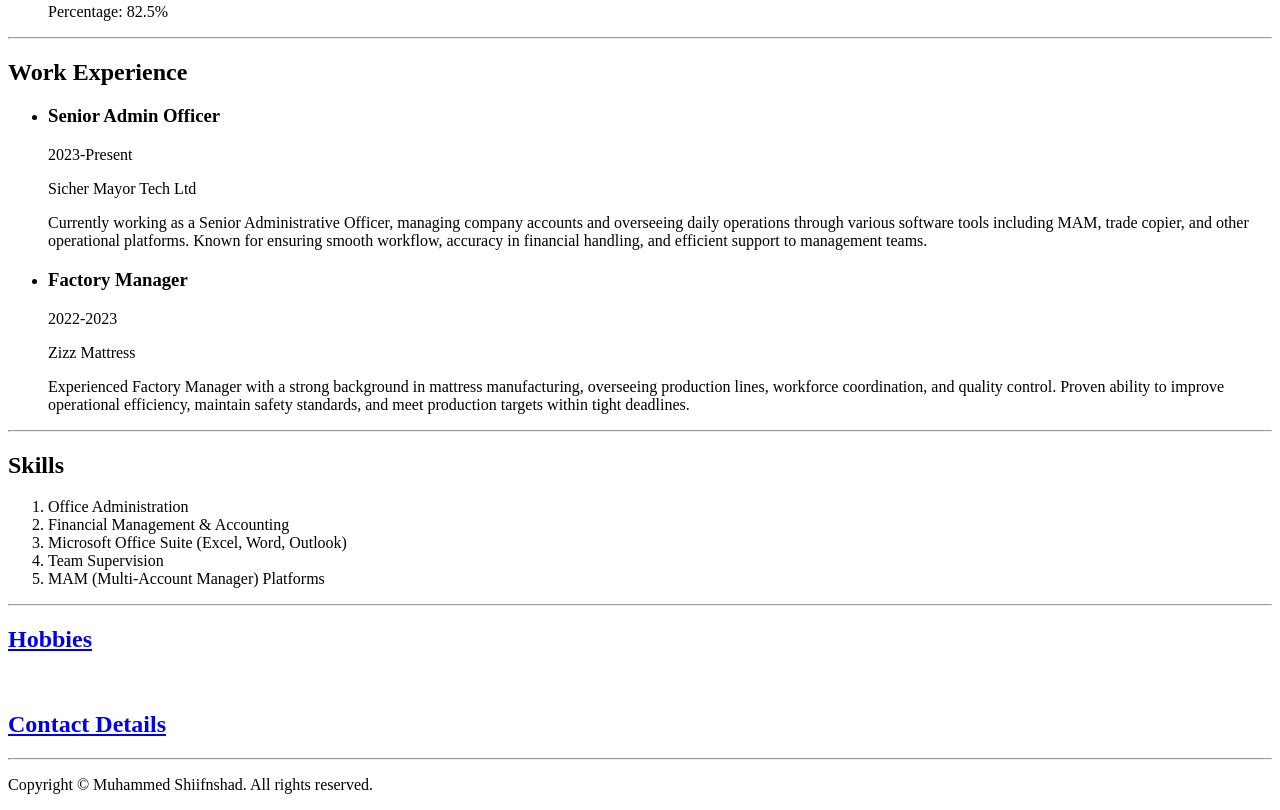
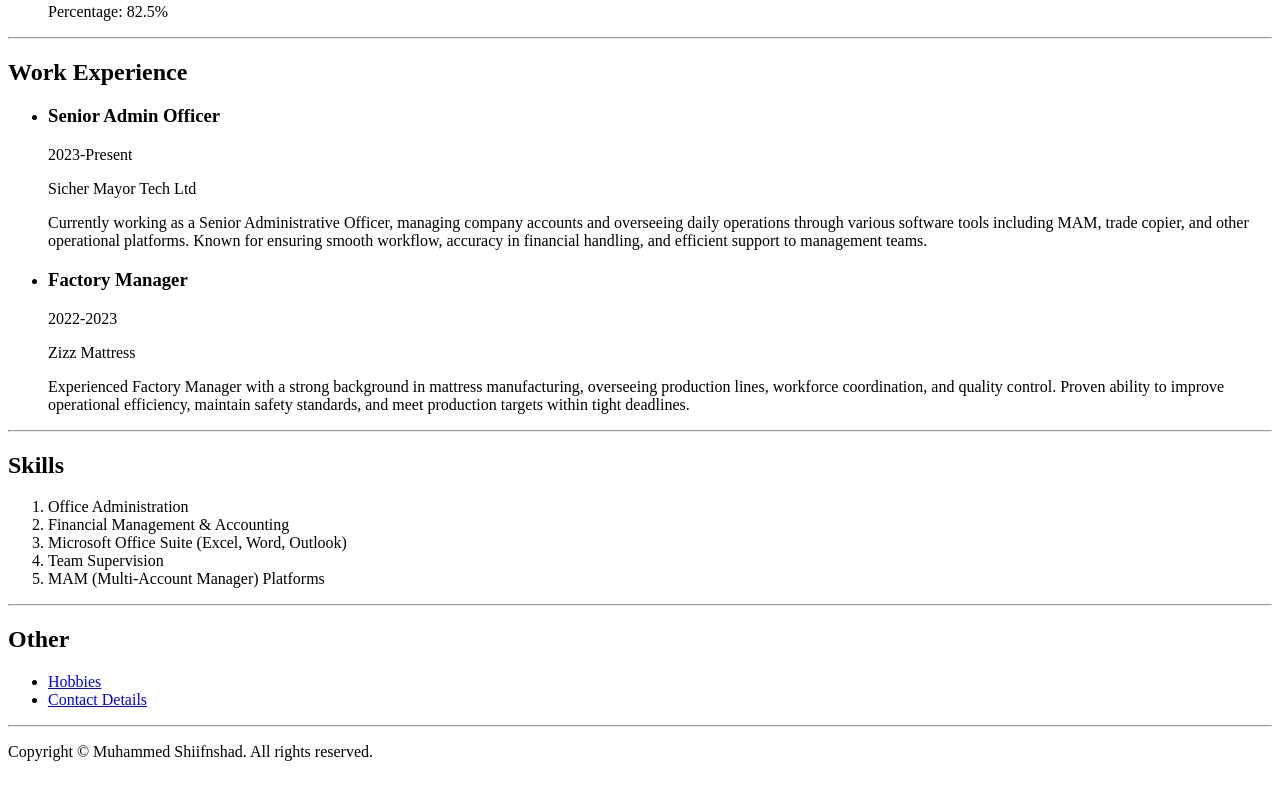
Before and after one commit to shifinshad/Multipage-Resume-HTML-Only, a plain HTML site: page index.html in a window 1280 px wide. Shown: the part 717-1527 px from the top of the page. After the commit the page ends 1494 px from the top, so only its background shows below. Drawn offline with Linux system fonts and the light colour scheme.

Commit message:
added others sections

```diff
--- a/index.html
+++ b/index.html
@@ -75,11 +75,13 @@
       <li>MAM (Multi-Account Manager) Platforms</li>
     </ol>
     <hr />
-    <h2><a href="./public/hobbies.html">Hobbies</a></h2>
-    <br />
-    <h2>
-      <a href="./public/contact-me.html">Contact Details</a>
-    </h2>
+    <h2>Other</h2>
+    <ul>
+      <li><a href="./public/hobbies.html">Hobbies</a></li>
+      <li>
+        <a href="./public/contact-me.html">Contact Details</a>
+      </li>
+    </ul>
   </body>
   <footer>
     <hr />
```
